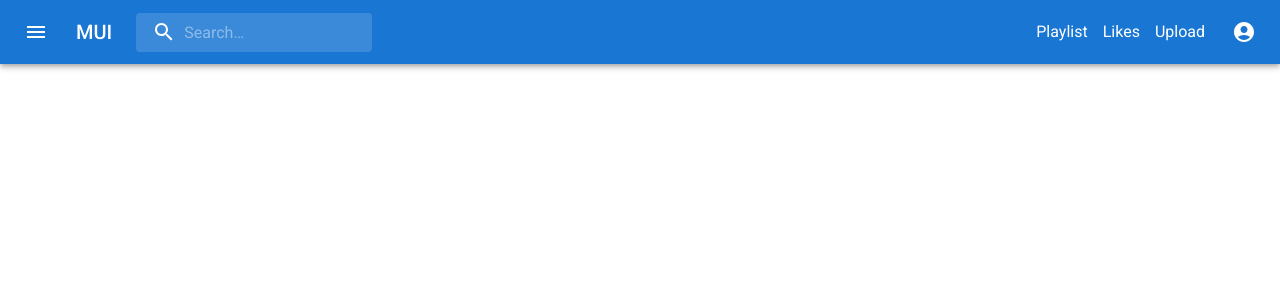
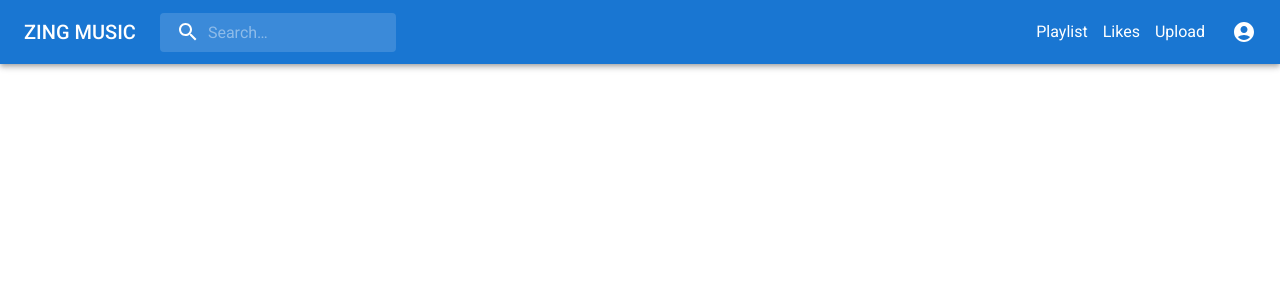
Before and after one commit to huytran72/ZingMusic, a Next.js app in the folder Zing_Music/: page / in a window 1280 px wide. Shown: the top 300 px of the page. Built offline with nearby package versions, Linux system fonts and the light colour scheme.

Commit message:
Update app.header.tsx

```diff
--- a/Zing_Music/src/components/header/app.header.tsx
+++ b/Zing_Music/src/components/header/app.header.tsx
@@ -159,22 +159,13 @@ export default function AppHeader() {
     <Box sx={{ flexGrow: 1 }}>
       <AppBar position="static">
         <Toolbar>
-          <IconButton
-            size="large"
-            edge="start"
-            color="inherit"
-            aria-label="open drawer"
-            sx={{ mr: 2 }}
-          >
-            <MenuIcon />
-          </IconButton>
           <Typography
             variant="h6"
             noWrap
             component="div"
             sx={{ display: { xs: "none", sm: "block" } }}
           >
-            MUI
+            ZING MUSIC
           </Typography>
           <Search>
             <SearchIconWrapper>
```
